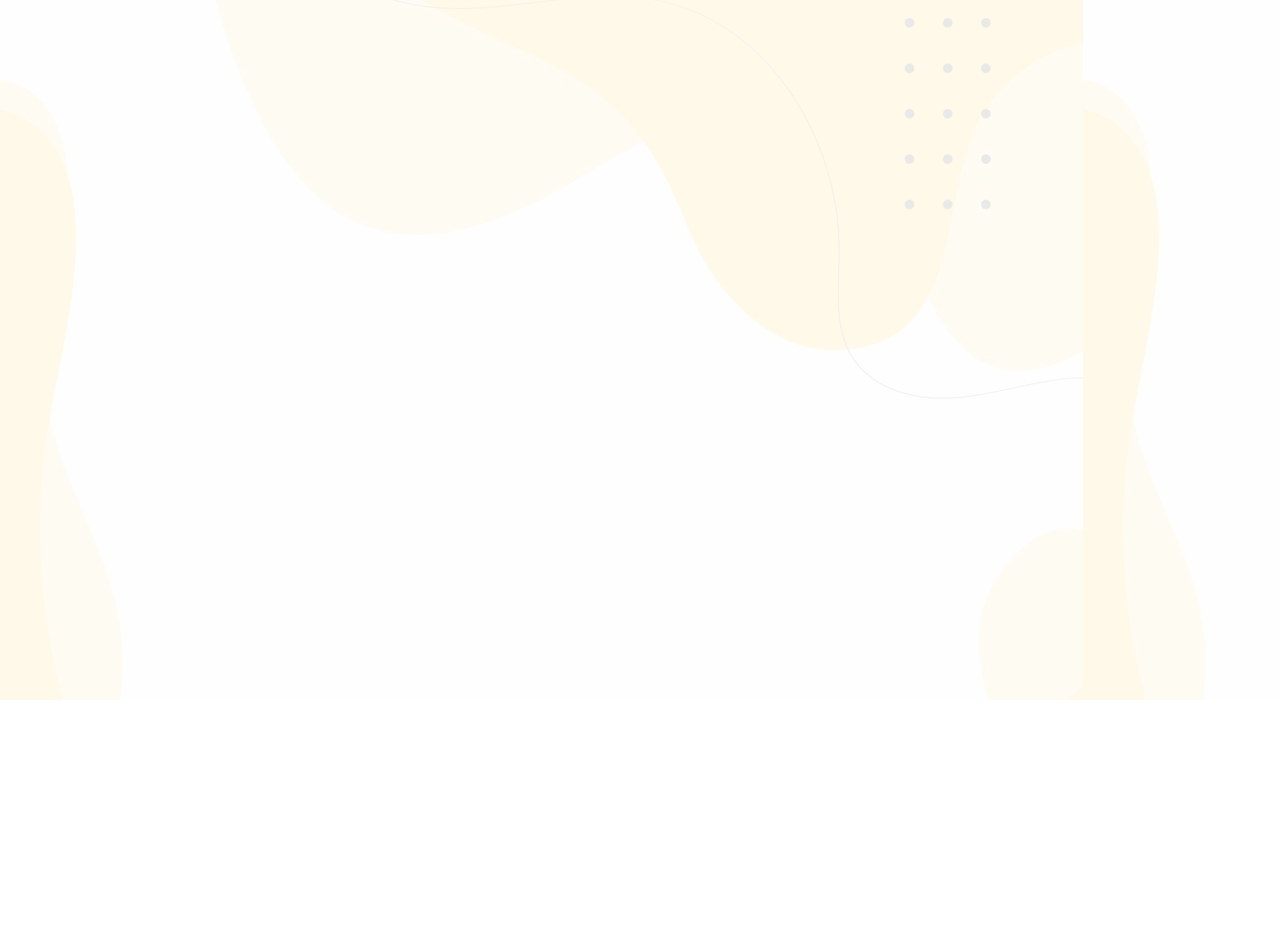
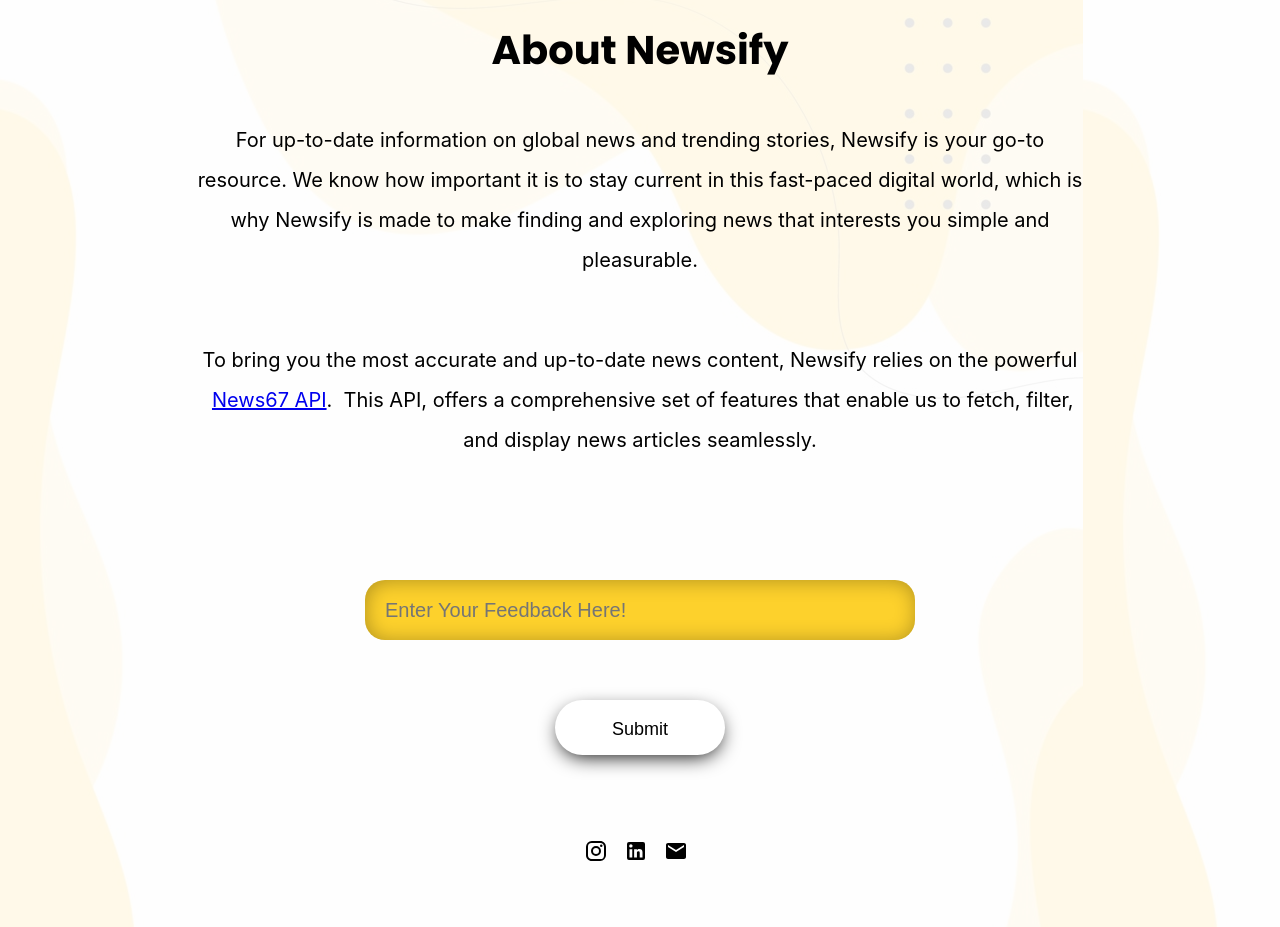
Before and after one commit to anishsinha2003/newsify, a React (Create React App) app: page /about in a window 1280 px wide. Before the commit this address had no page. Shown: the part 100-1027 px from the top of the page. Before the commit the page ends 800 px from the top, so only its background shows below. Built offline with nearby package versions, Linux system fonts and the light colour scheme.

Commit message:
added feedback

```diff
--- a/package.json
+++ b/package.json
@@ -10,8 +10,10 @@
     "@testing-library/jest-dom": "^5.17.0",
     "@testing-library/react": "^13.4.0",
     "@testing-library/user-event": "^13.5.0",
+    "firebase": "^10.7.1",
     "react": "^18.2.0",
     "react-dom": "^18.2.0",
+    "react-firebase-hooks": "^5.1.1",
     "react-scripts": "5.0.1",
     "react-slideshow-image": "^4.3.0",
     "web-vitals": "^2.1.4"
--- a/src/App.css
+++ b/src/App.css
@@ -214,10 +214,26 @@
   text-align: center;
 }
 .slide-container {
-  background-color: black;
-  width: 1000px;
+  background-color: none;
+  width: 900px;
   height: 600px;
+  padding-right: 20px;
   float: right;
+}
+@media screen and (max-width: 1520px) {
+  .slide-container {
+    width: 100vw;
+    float:none;
+  }
+  .welcome-div {
+    height: 1050px;
+  }
+  .writting-1 {
+    width: fit-content;
+  }
+  .writting-2 {
+    width: fit-content;
+  }
 }
 .text-slide-link {
   font-size: 20px;
@@ -461,9 +477,99 @@
 	box-shadow: 0 20px 20px -20px #333;
   margin: -50px auto 10px;
 }
+/* feedback submit button */
+.feedback-button {
+  width: 100px;
+  height: 50px;
+  text-align: center;
+  display: block;
+  margin: auto;
+  border-radius: 4px;
+  background-color: #fbf1cc;
+  box-shadow: 1px 1px 20px rgba(0, 0, 0, 0.3);
+  cursor: pointer
+}
+@import url('https://fonts.googleapis.com/css2?family=Poppins:wght@100;200;300;400;500;600;700;800;900&display=swap');
 
+
+.feedback-button{
+    width: 170px;
+    height: 55px;
+    border: none;
+    outline: none;
+    background: #ffffff;
+    color: black;
+    font-size: 18px;
+    border-radius: 40px;
+    text-align: center;
+    box-shadow: 0 6px 20px -5px rgba(0,0,0,1);
+    position: relative;
+    overflow: hidden;
+    cursor: pointer;
+}
+
+.check-box{
+    width: 55px;
+    height: 55px;
+    border-radius: 40px;
+    box-shadow: 0 0 12px -2px rgba(0,0,0,0.5);
+    position: absolute;
+    top: 0;
+    right: -40px;
+    opacity: 0;
+}
+
+.check-box svg{
+    width: 40px;
+    margin: 10px;
+}
+
+.svg path{
+    stroke-width: 3;
+    stroke: black;
+    stroke-dasharray: 34;
+    stroke-dashoffset: 34;
+    stroke-linecap: round;
+}
+
+.active{
+    background: #f9eab4;
+    transition: 1s;
+    padding-left: 35px;
+}
+
+.active .check-box{
+    right: 0;
+    opacity: 1;
+    transition: 1s;
+}
+
+.active p{
+    margin-right: 125px;
+    transition: 1s;
+}
+
+.active svg path{
+    stroke-dashoffset: 0;
+    transition: 1s;
+    transition-delay: 1s;
+}
+/* contact info */
+.contact {
+  margin-top: auto;
+  display: flex;
+  justify-content: center;
+  align-items: center;
+  background-color: none;
+}
+.email-copied {
+  margin-top: auto;
+  display: flex;
+  justify-content: center;
+  align-items: center;
+  background-color: none;
+}
 /* progress bar */
-
 .loading-background {
   margin:0;
   padding:0;
@@ -526,6 +632,7 @@
   right:-8px;
   box-shadow:0 0 20px rgb(253, 209, 44);
 }
+
 @keyframes animateC
 {
   0%
--- a/src/App.js
+++ b/src/App.js
@@ -7,6 +7,7 @@
 import BusinessPage from "./components/pages/BusinessPage.js"
 import QueryPage from "./components/pages/QueryPage.js"
 import Loading from "./components/pages/Loading.js"
+import AboutPage from "./components/pages/AboutPage.js"
 import { BrowserRouter, Routes, Route } from "react-router-dom";
 
 function App() {
@@ -24,6 +25,7 @@
         the params from useParams in QueryPage.js */}
         <Route path="query/:search" element={<QueryPage/>} />
         <Route path="loading" element={<Loading/>} />
+        <Route path="about" element={<AboutPage />} />
       </Routes>
     </BrowserRouter>
     </div>
--- a/src/components/NavBar.js
+++ b/src/components/NavBar.js
@@ -11,6 +11,7 @@
         <Link to="/tech">Technology</Link>
         <Link to="/health">Health</Link>
         <Link to="/business">Business</Link>
+        <Link to="/about">About</Link>
       </div>
     )
   }
--- /dev/null
+++ b/src/components/pages/AboutPage.js
@@ -0,0 +1,194 @@
+import NavBar from "../NavBar.js"
+import {useState, useEffect} from "react";
+import firebase from 'firebase/compat/app';
+import 'firebase/compat/firestore';
+import InstagramIcon from '@mui/icons-material/Instagram';
+import LinkedInIcon from '@mui/icons-material/LinkedIn';
+import EmailIcon from '@mui/icons-material/Email';
+
+
+// from firebase
+firebase.initializeApp({
+  apiKey: "AIzaSyCzXQ2ozbiotSPorB1jFwEMMKPBhz7x4TU",
+  authDomain: "newsify-feedback.firebaseapp.com",
+  projectId: "newsify-feedback",
+  storageBucket: "newsify-feedback.appspot.com",
+  messagingSenderId: "841801956826",
+  appId: "1:841801956826:web:1d785f2a21bb9efd5bd4e3",
+  measurementId: "G-F9TBW3Q222"
+})
+
+const firestore = firebase.firestore();
+
+const AboutPage = () => {
+    const [feedback, setFeedback] = useState("");
+    const messagesRef = firestore.collection('feedback');
+    function sleep(ms) {
+      return new Promise(resolve => setTimeout(resolve, ms));
+    }
+
+    const handleSendFeeback = async(e) => {
+      await messagesRef.add({
+        feedbackText: feedback,
+        sentAt: firebase.firestore.FieldValue.serverTimestamp(),
+      })
+      setFeedback("");
+      const btn = document.querySelector("#btn");
+      const btnText = document.querySelector("#btnText");
+      btnText.innerHTML = "Thanks";
+      btn.classList.add("active");
+      await sleep(2200);
+      btn.classList.remove("active");
+      btnText.innerHTML = "Submit";
+    }
+    const handleIGclick = () => {
+      window.open('https://www.instagram.com/anish.sinha1/', '_blank');
+    };
+    const handleLinkedINclick = () => {
+      window.open('https://www.linkedin.com/in/anish-sinha-9a369b222/', '_blank');
+    };
+    const [copiedEmail, setCopiedEmail] = useState(false);
+    useEffect(() => {
+      if (copiedEmail) {
+        const timeout = setTimeout(() => {
+          setCopiedEmail(false);
+        }, 2000);
+
+        return () => {
+          clearTimeout(timeout);
+        };
+      }
+    }, [copiedEmail]);
+    return (
+      <div>
+        <NavBar/>
+        <br/><br/><br/><br/><br/><br/>
+        <div style={{
+          textAlign: "center",
+          fontSize: "40px",
+          fontFamily: "'Poppins', sans-serif",
+        }}>
+          About Newsify
+        </div>
+        <br/><br/>
+        <div style={{
+          textAlign: "center",
+          fontSize: "20px",
+          lineHeight: "40px",
+          width: "900px",
+          display: "block",
+          margin: "auto"
+        }}>
+          For up-to-date information on global news and trending stories, Newsify is your go-to resource. We know how important it is to stay current in this fast-paced digital world, which is why Newsify is made to make finding and exploring news that interests you simple and pleasurable.
+        </div>
+        <br/><br/><br/>
+        <div style={{
+          textAlign: "center",
+          fontSize: "20px",
+          lineHeight: "40px",
+          width: "900px",
+          margin: "auto"
+        }}>
+        To bring you the most accurate and up-to-date news content, Newsify relies on the powerful &nbsp;
+        <a href={"https://rapidapi.com/connexun-srl-connexun-srl-default/api/news67"} target="_blank" rel="noopener noreferrer">
+          News67 API
+        </a>.&nbsp;
+        This API, offers a comprehensive set of features that enable us to fetch, filter, and display news articles seamlessly.
+        <br/><br/><br/><br/>
+        </div>
+        <input
+          value={feedback}
+          placeholder="Enter Your Feedback Here!"
+          onChange={(event) => setFeedback(event.target.value)}
+          style={{
+            position: "relative",
+            backgroundColor: "#FDD12C",
+            width: "500px",
+            height: "60px",
+            textAlign: "left",
+            display: "block",
+            margin: "auto",
+            boxShadow: "inset 1px 1px 20px rgba(0, 0, 0, 0.3)",
+            fontSize: 20,
+            borderRadius: 20,
+          }}
+        />
+        <br/><br/><br/>
+        <button id="btn" className="feedback-button" onClick={handleSendFeeback}>
+          <p id="btnText">Submit</p>
+          <div className="check-box">
+            <svg className="svg"xmlns="http://www.w3.org/2000/svg" viewBox="0 0 50 50">
+                <path fill="transparent" d="M14.1 27.2l7.1 7.2 16.7-16.8" />
+            </svg>
+          </div>
+        </button>
+        <br/><br/><br/><br/>
+        <div className="contact">
+          <InstagramIcon onClick={handleIGclick}
+            sx={{
+              color: 'black',
+              mr: 1,
+              padding: "4px",
+              ':hover': {
+                backgroundColor: 'black',
+                color: 'white',
+                cursor: "pointer",
+                padding: "4px",
+                transition: "all 0.3s ease",
+              }
+            }}
+          />
+
+          <LinkedInIcon onClick={handleLinkedINclick}
+            sx={{
+              color: 'black',
+              mr: 1,
+              padding: "4px",
+              ':hover': {
+                backgroundColor: 'black',
+                color: 'white',
+                cursor: "pointer",
+                padding: "4px",
+                transition: "all 0.3s ease",
+              }
+            }}
+          />
+          <EmailIcon onClick={() => { navigator.clipboard.writeText(`anishsinha2003@gmail.com`) && setCopiedEmail(true)}}
+            sx={{
+              color: 'black',
+              mr: 1,
+              cursor: "pointer",
+              padding: "4px",
+              ':hover': {
+                backgroundColor: 'black',
+                color: 'white',
+                cursor: "pointer",
+                padding: "2px",
+                transition: "all 0.1s ease",
+              }
+            }}
+          />
+        </div>
+        <br/> <br/>
+        <div style={{
+          visibility: copiedEmail ? "visible" : "hidden",
+          fontSize: "17px",
+          fontWeight: "bold",
+          color: "#404040",
+          opacity: copiedEmail ? "1" : "0",
+          transition: "all 0.5s",
+          marginTop: "auto",
+          display: "flex",
+          justifyContent: "center",
+          alignItems: "center",
+          backgroundColor: "none",
+
+        }}>
+          ✅ &nbsp; Email copied!
+        </div>
+      </div>
+
+
+      )
+    }
+  export default AboutPage;
--- a/src/components/pages/HomePage.js
+++ b/src/components/pages/HomePage.js
@@ -28,13 +28,10 @@
     };
   }, []);
   const calculateNewLines = () => {
-    if (windowWidth > 1400) {
+    if (windowWidth > 1520) {
       return <><br/><br/><br/></>;
     } else {
-      return <><br/><br/><br/><br/><br/><br/><br/>
-      <br/><br/><br/><br/><br/><br/><br/><br/><br/>
-      <br/><br/><br/><br/><br/><br/><br/><br/>
-      <br/><br/><br/><br/><br/><br/><br/><br/></>;
+      return <><br/><br/><br/></>;
     }
   };
 
```
Also changed, not shown: 2 other files (tests, documents, lock files or other folders).
